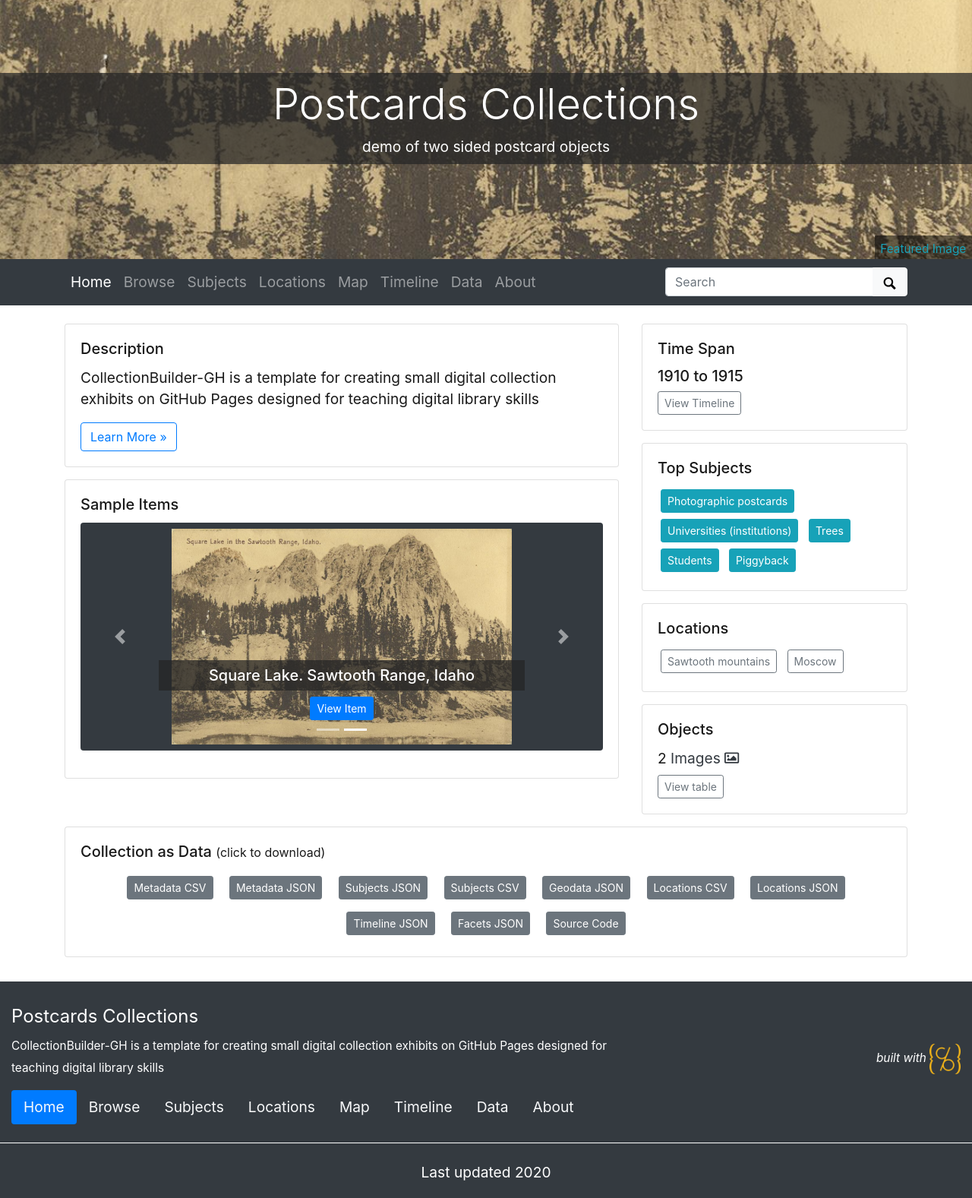
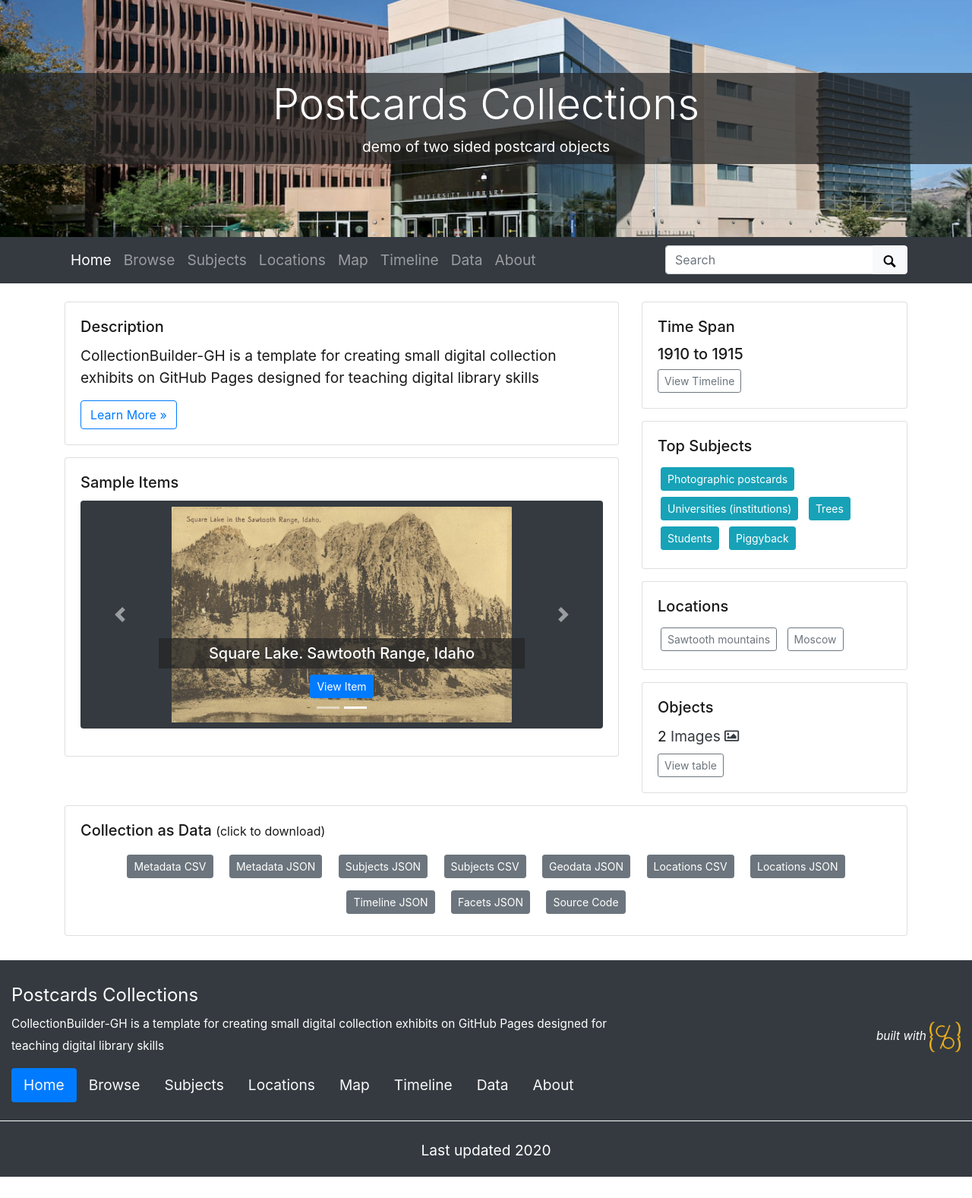
Before and after one commit to RedOlaf/CPP_Postcard_Demo, a Jekyll site: the page built from index.md, in a window 1280 px wide. Shown: the whole page at 76% size. Built offline with Jekyll 4.4.1, drawn with Linux system fonts in a browser that asks for light colours; after the commit the page ends 1549 px from its top, so only the background shows below that.

Commit message:
Update theme.yml
changed header image

```diff
--- a/_data/theme.yml
+++ b/_data/theme.yml
@@ -8,7 +8,7 @@
 #
 # featured image is used in home page banner and in meta markup to represent the collection
 # use either an objectid (from an item in this collect), a relative location of an image in this repo, or a full url to an image elsewhere
-featured-image: postcards_test_469
+featured-image: objects/cpp-entrance.jpg
 # optional: add extra padding around collection title for a larger image feature.
 home-title-y-padding: # Default is 8em
 # optional: change position of background image, center, top, bottom
@@ -28,7 +28,7 @@ featured-locations-max: 3 # set number of top locations to display if auto gener
 #
 # Featured image on About page - if left blank, CB will use image featured on the home page
 # use either an objectid (from an item in this collect), a relative location of an image in this repo, or a full url to an image elsewhere
-about-featured-image: postcards_test_469
+about-featured-image: objects/cpp-entrance.jpg
 
 ##########
 # BROWSE PAGE
```
